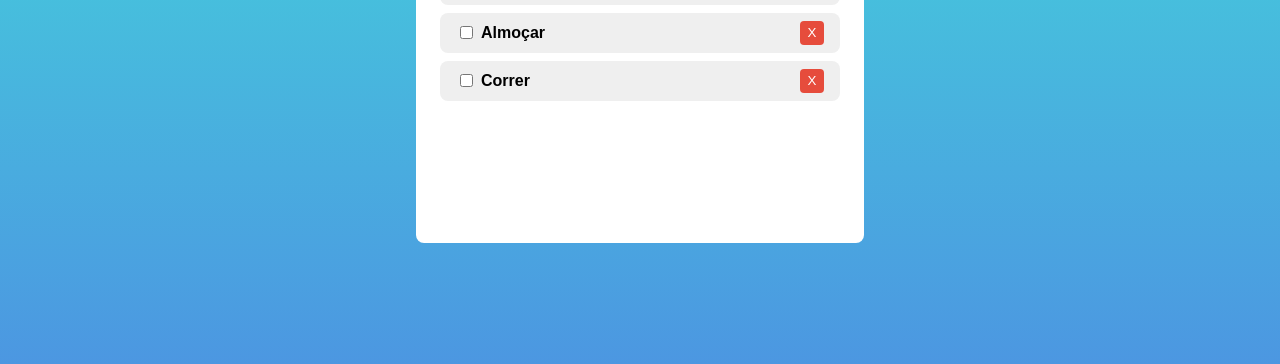
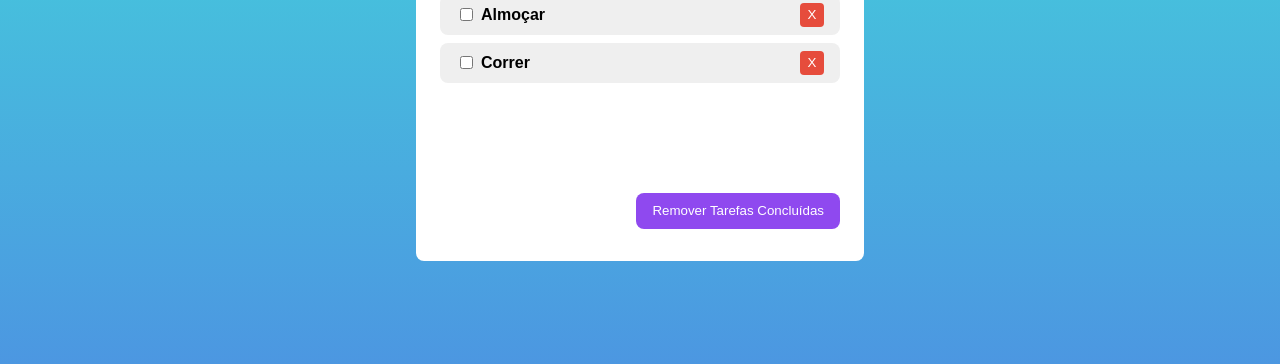
Before and after one commit to lucikelly/Lista-de-tarefas, a plain HTML site: page index.html in a window 1280 px wide. Shown: the part 362-726 px from the top of the page. Drawn offline with Linux system fonts and the light colour scheme.

Commit message:
add: funcionalidade de remoção de tarefas concluídas

```diff
--- a/index.html
+++ b/index.html
@@ -28,7 +28,13 @@
 
       </ul>
     </section>
+    <footer>
+      <button onclick="removerTarefas()" class="removerTarefasBtn">
+        Remover Tarefas Concluídas
+      </button>
+    </footer>
   </main>
+
 
 </body>
 </html>
--- a/js/script.js
+++ b/js/script.js
@@ -10,6 +10,21 @@ const removeTask = (tarefaId) => {
   document
     .getElementById("todo-list")
     .removeChild(document.getElementById(tarefaId))
+}
+
+const removerTarefas = () => {
+  const tasksToRemove = tarefas.filter(({checked}) => checked)
+   .map(({id}) => id)
+
+
+
+tarefas = tarefas.filter(({checked})=> !checked)
+
+  tasksToRemove.forEach((taskToRemove)=> {
+    document
+    .getElementById("todo-list")
+    .removeChild(document.getElementById(taskToRemove))
+  })
 }
 
 const createTaskListItem = (tarefa, checkbox) => {
@@ -30,6 +45,19 @@ const createTaskListItem = (tarefa, checkbox) => {
 
   return todo
 }
+const onCheckboxClick = (evento) => {
+  const [id] = evento.target.id.split('-')
+
+
+  tarefas = tarefas.map((tarefa) => {
+    return (parseInt(tarefa.id) === parseInt(id))
+      ? { ...tarefa, checked: evento.target.checked}
+      : tarefa
+})
+
+
+}
+
 
 const getCheckboxInput = ({id, descricao,feito} )=>{
   const checkbox = document.createElement('input')
@@ -40,6 +68,7 @@ const getCheckboxInput = ({id, descricao,feito} )=>{
   checkbox.type = 'checkbox'
   checkbox.id = checkboxid
   checkbox.checked = feito || false
+  checkbox.addEventListener('change', onCheckboxClick)
 
   label.textContent = descricao
   label.htmlFor = checkboxid
--- a/style.css
+++ b/style.css
@@ -126,3 +126,25 @@ main{
     opacity: .7;
   }
 }
+
+.removerTarefasBtn{
+  box-sizing: border-box;
+  height: 3.6rem;
+  color: white;
+  background-color: #8f49ef;
+  border: none;
+  cursor: pointer;
+  border-radius: .8rem ;
+  padding: 0 1.6rem;
+
+  &:hover{
+    opacity: .7;
+  }
+}
+
+footer{
+  width: 100%;
+  display: flex;
+  flex-direction: row;
+  justify-content: end;
+}
```
